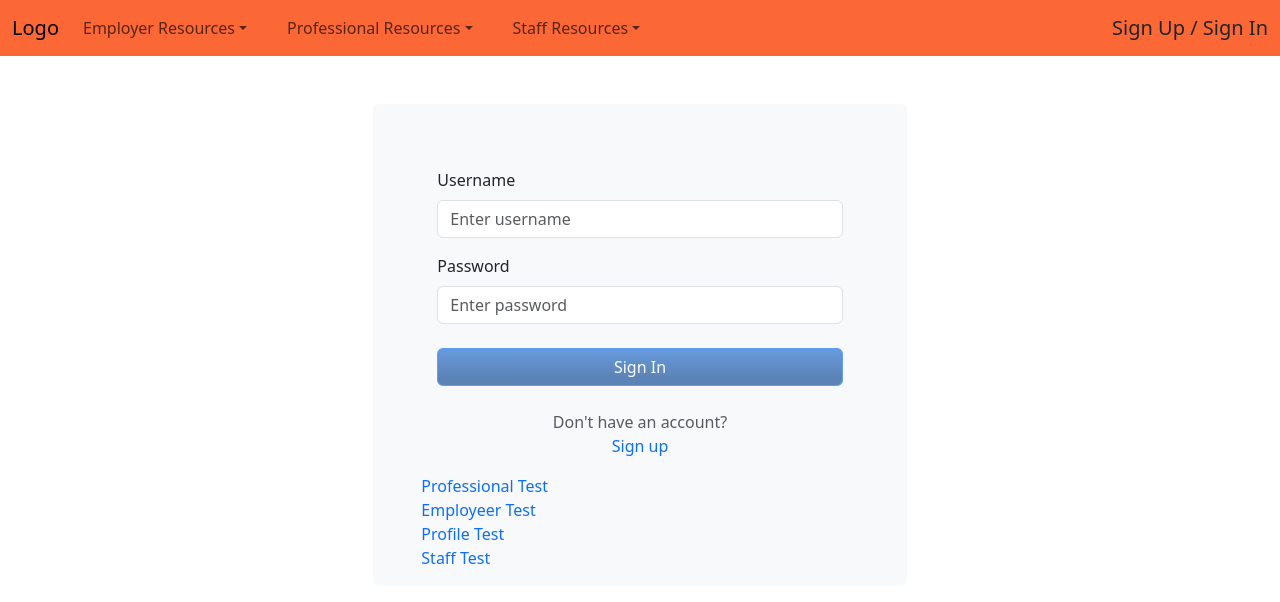
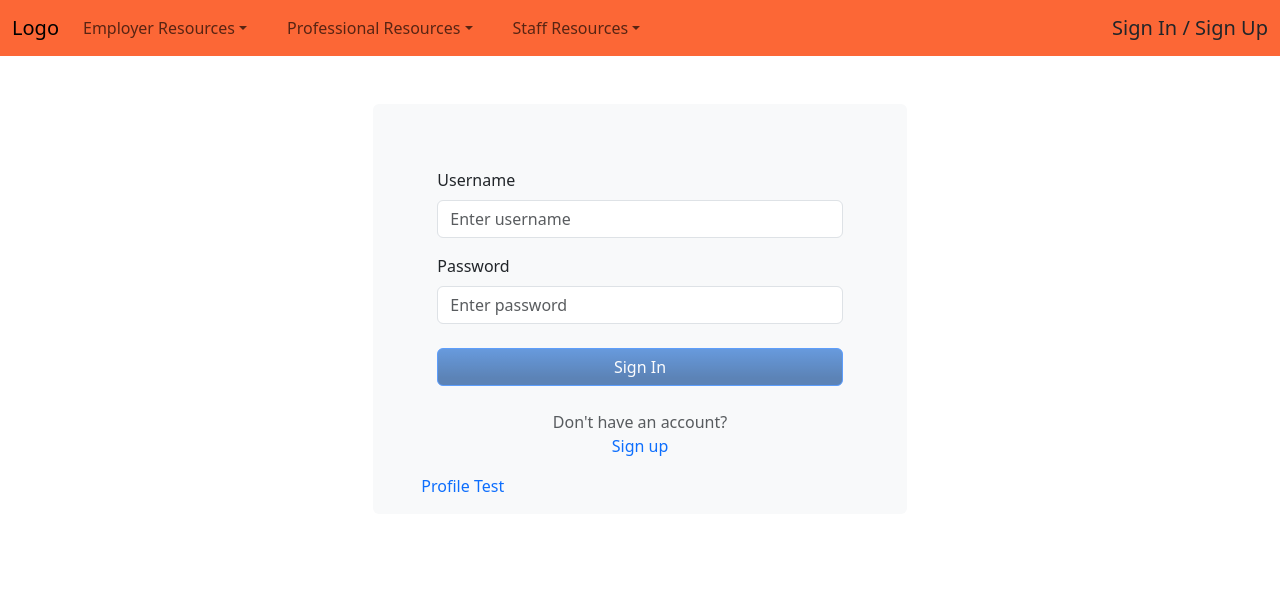
Before and after one commit to Mikecamdo/TalentTitan, a React (Create React App) app in the folder frontend/: page /signIn in a window 1280 px wide. Shown: the top 602 px of the page. Built offline with nearby package versions, Linux system fonts and the light colour scheme.

Commit message:
Rearranged Navbar Stuff
Put Sign In first and Sign Up last

```diff
--- a/frontend/src/components/CustomNavbar.tsx
+++ b/frontend/src/components/CustomNavbar.tsx
@@ -92,7 +92,7 @@ export const CustomNavbar = () => {
                 <NavbarCollapse className="fs-5">
                     {!currentUser && (<>
                         <div className={`ms-auto nav-link`}>
-                            <Link to={"/signUp"} className="inherit-color">Sign Up</Link> / <Link to={"/signIn"} className="inherit-color">Sign In</Link>
+                            <Link to={"/signIn"} className="inherit-color">Sign In</Link> / <Link to={"/signUp"} className="inherit-color">Sign Up</Link>
                         </div>
                     </>)}
 
--- a/frontend/src/pages/SignInPage.tsx
+++ b/frontend/src/pages/SignInPage.tsx
@@ -109,29 +109,16 @@ export const SignInPage = () => {
               <Row className="text-center mt-4">
                 <Col>
                   <p className="text-muted mb-0">Don't have an account?</p>
-                  <NavLink to={"/signup"} className="text-decoration-none">
+                  <NavLink to={"/signUp"} className="text-decoration-none">
                     Sign up
                   </NavLink>
                 </Col>
               </Row>
             </Container>
           </Form>
-        <NavLink to={"/professional"} className="text-decoration-none">
-          Professional Test
-        </NavLink>
-        <br/>
-        <NavLink to={"/employeer"} className="text-decoration-none">
-          Employeer Test
-        </NavLink>
-        <br/>
         <NavLink to={"/profile"} className="text-decoration-none">
           Profile Test
         </NavLink>
-        <br/>
-        <NavLink to={"/staff"} className="text-decoration-none">
-          Staff Test
-        </NavLink>
-        <br/>
         </div>
       </div>
     </div>
```
